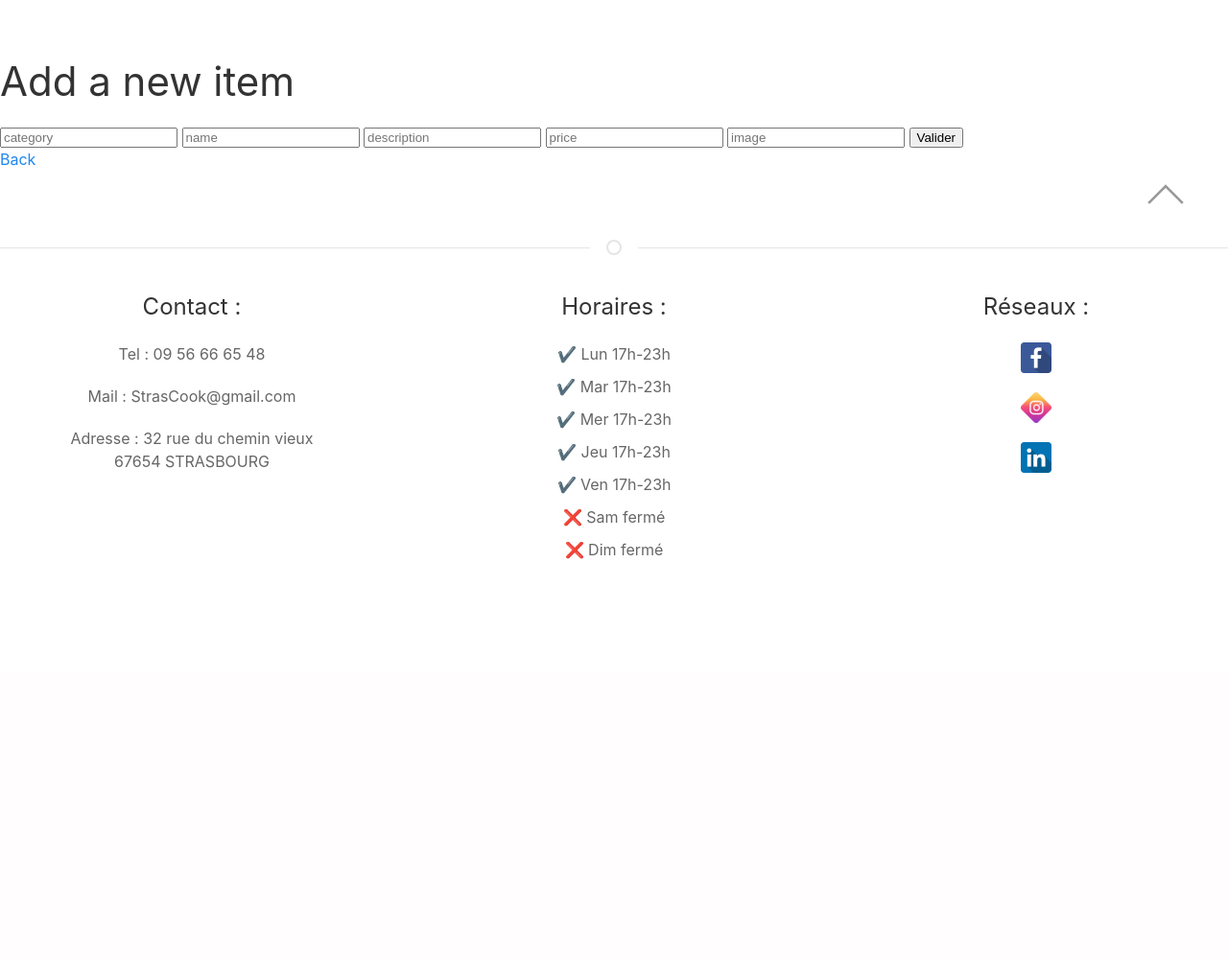
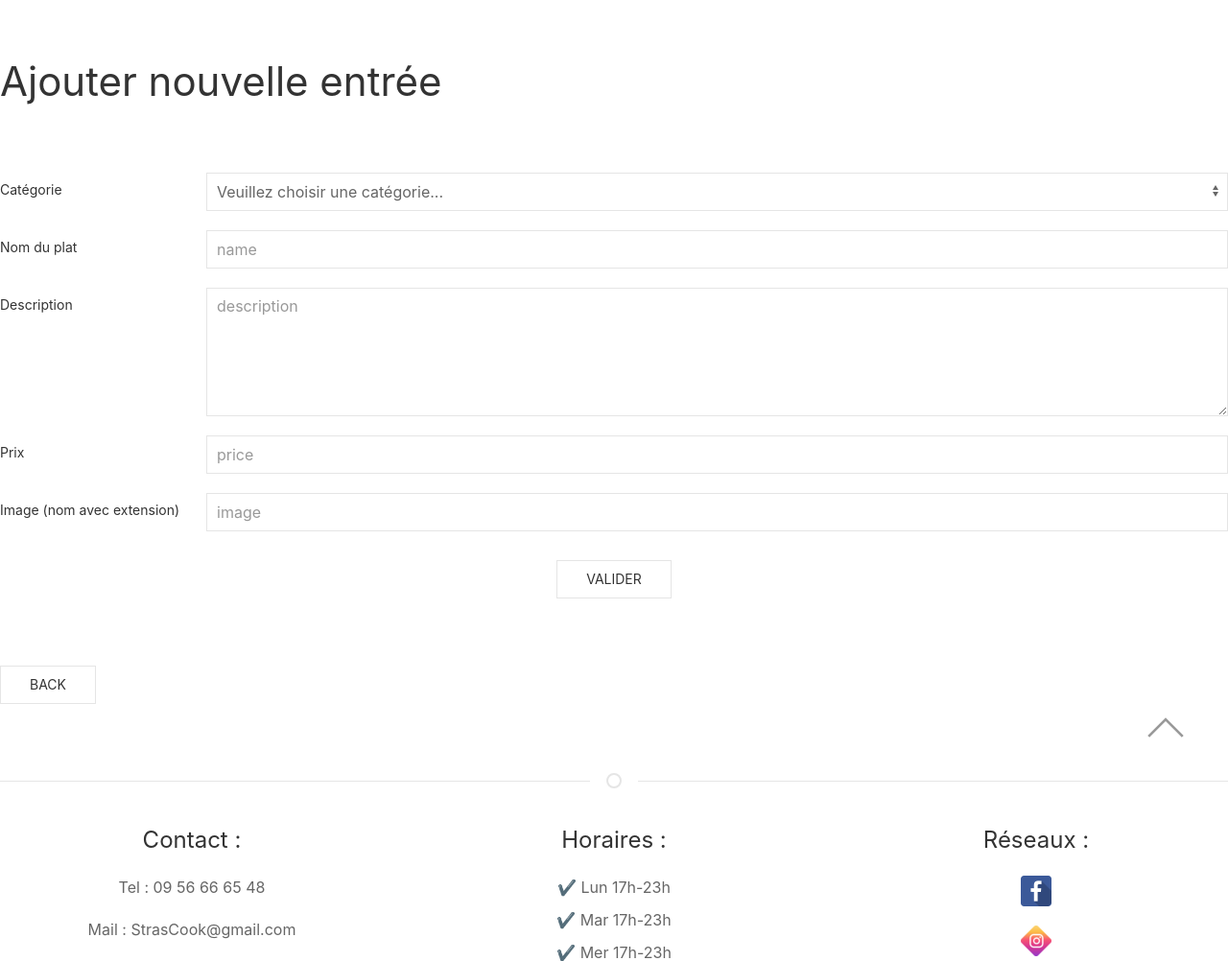
Before and after one commit to selmaBBK/Projet2_Strascook, a PHP site: template src/View/Entree/add.html.twig in a window 1280 px wide. Shown: the part 100-1102 px from the top of the page at 96% size. Before the commit the page ends 683 px from the top, so only its background shows below. Run offline with PHP 8.4, Linux system fonts and the light colour scheme; the template is opened without the code that fills it, so the values that code supplies are empty; some libraries are stand-ins or nearby versions.

Commit message:
add css on Entrees form

```diff
--- a/src/View/Admin/index.html.twig
+++ b/src/View/Admin/index.html.twig
@@ -23,7 +23,7 @@
     <a class="uk-button uk-button-default uk-margin-large-left uk-margin-large-right uk-align-center" href="/Jour/add">Ajouter un élément du plat du jour</a>
 <hr class="uk-divider-icon">
 
-        <h1 class="uk-text-center">Entrees</h1>
+        <h1 class="uk-text-center">Entrées</h1>
         <div class="uk-child-width-expand@s" uk-grid>
             <div>
                 <ul class="uk-list uk-list-large uk-list-divider">
--- a/src/View/Entree/_form.html.twig
+++ b/src/View/Entree/_form.html.twig
@@ -1,11 +1,48 @@
 {# TODO : manage errors display #}
 
-<form method="post">
+<form class="uk-form-horizontal uk-margin-large" method="post">
 	<input type="hidden" value="{{ entree.id }}" name="id">
-	<input type="text" placeholder="category" name="category" value="{{entree.category}}">
-	<input type="text" placeholder="name" name="name" value="{{entree.name}}">
-	<input type="text" placeholder="description" name="description" value="{{entree.description}}">
-	<input type="text" placeholder="price" name="price" value="{{entree.price}}">
-	<input type="text" placeholder="image" name="image" value="{{entree.image}}">
-	<input type="submit" value="Valider">
+
+	<div class="uk-margin">
+        <label class="uk-form-label" for="form-horizontal-select">Catégorie</label>
+        <div class="uk-form-controls">
+            <select class="uk-select" id="form-horizontal-select" name="category" value="{{entree.category}}">
+                <option>Veuillez choisir une catégorie...</option>
+                <option name="category">Vegetarian</option>
+                <option name="category">Vegan</option>
+                <option name="category">Omnivore</option>
+            </select>
+        </div>
+    </div>
+
+    <div class="uk-margin">
+        <label class="uk-form-label" for="form-horizontal-text">Nom du plat</label>
+        <div class="uk-form-controls">
+            <input class="uk-input" id="form-horizontal-text" type="text" placeholder="name" name="name" value="{{entree.name}}">
+        </div>
+    </div>
+
+	<div class="uk-margin">
+        <label class="uk-form-label" for="form-horizontal-textarea">Description</label>
+        <div class="uk-form-controls">
+            <textarea class="uk-textarea" id="form-horizontal-textarea" rows="5" type="text" placeholder="description" name="description">{{entree.description}}</textarea>
+    	</div>
+    </div>
+
+	<div class="uk-margin">
+        <label class="uk-form-label" for="form-horizontal-text">Prix</label>
+        <div class="uk-form-controls">
+            <input class="uk-input" id="form-horizontal-text" type="text" placeholder="price" name="price" value="{{entree.price}}">
+        </div>
+    </div>
+
+    <div class="uk-margin">
+        <label class="uk-form-label" for="form-horizontal-text">Image (nom avec extension)</label>
+        <div class="uk-form-controls">
+            <input class="uk-input" id="form-horizontal-text" type="text" placeholder="image" name="image" value="{{entree.image}}">
+        </div>
+    </div>
+
+<input class="uk-button uk-button-default uk-align-center" type="submit" value="Valider">
+
 </form>
--- a/src/View/Entree/add.html.twig
+++ b/src/View/Entree/add.html.twig
@@ -1,8 +1,8 @@
 {% extends 'layout.html.twig' %}
 
 {% block content %}
-    <h1>Add a new item</h1>
+    <h1>Ajouter nouvelle entrée</h1>
     {% include 'Entree/_form.html.twig' %}
-    <a href="/Admin/index">Back</a>
+    <a class="uk-button uk-button-default" href="/Admin/index">Back</a>
 
 {% endblock %}
--- a/src/View/Entree/edit.html.twig
+++ b/src/View/Entree/edit.html.twig
@@ -1,8 +1,8 @@
 {% extends 'layout.html.twig' %}
 
 {% block content %}
-    <h1>Edit item {{ entree.name }}</h1>
+    <h1>Edit {{ entree.name }}</h1>
     {% include 'Entree/_form.html.twig' %}
-    <a href="/Admin/index">Back</a>
+    <a class="uk-button uk-button-default" href="/Admin/index">Back</a>
 
 {% endblock %}
```
